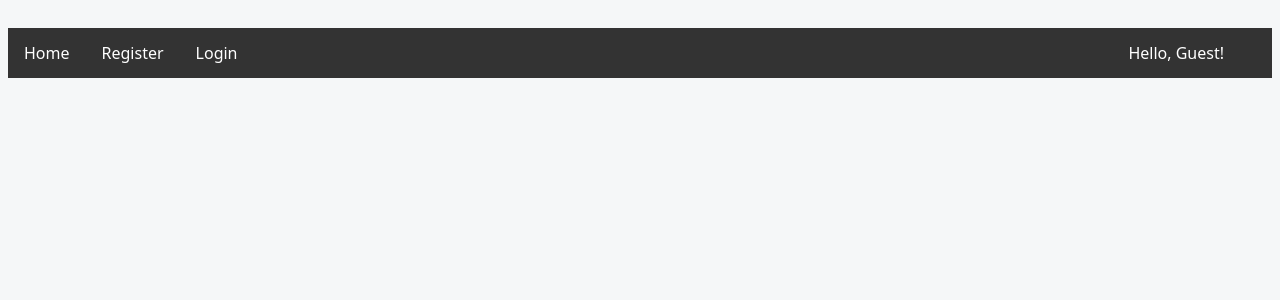
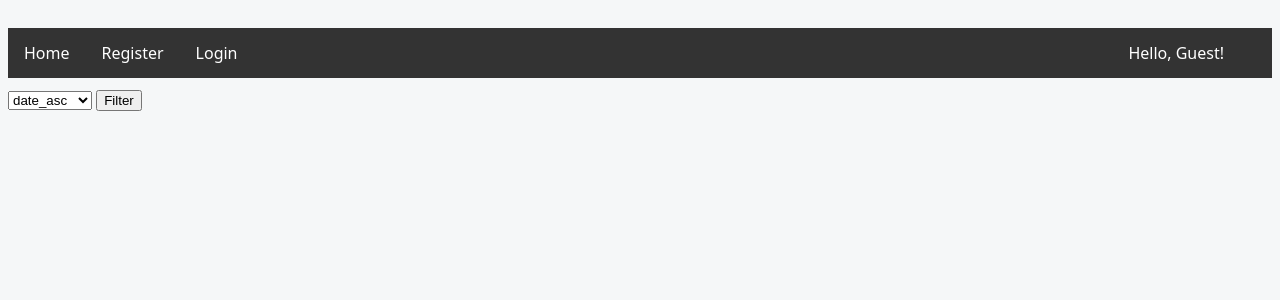
Before and after one commit to ArryJ/BlogWebApp, a Flask app: page / in a window 1280 px wide. Shown: the top 300 px of the page. Run offline with Flask 2, Linux system fonts and the light colour scheme; data that the repository does not hold is empty.

Commit message:
Filter Added

```diff
--- a/blog/forms.py
+++ b/blog/forms.py
@@ -1,5 +1,5 @@
 from flask_wtf import FlaskForm
-from wtforms import StringField,EmailField, PasswordField, SubmitField, IntegerField
+from wtforms import StringField,EmailField, PasswordField, SubmitField, IntegerField, SelectField
 from wtforms.validators import DataRequired, EqualTo, ValidationError, Regexp, NumberRange
 from blog.models import User
 
@@ -29,3 +29,7 @@ class CommentForm(FlaskForm):
 class RatingForm(FlaskForm):
   stars = IntegerField('Stars', validators=[DataRequired(), NumberRange(min=0,max=5)])
   submit = SubmitField('Add Rating')
+
+class SortForm(FlaskForm):
+    sort_by = SelectField(u'Sort By Date', choices=[('1', 'date_asc'), ('2', 'date_desc')])
+    submit = SubmitField('Filter')
--- a/blog/routes.py
+++ b/blog/routes.py
@@ -1,16 +1,21 @@
 from flask import render_template, url_for, request, redirect, flash
 from blog import app, db
 from blog.models import User, Post, Comment, Rating
-from blog.forms import RegistrationForm, LoginForm, CommentForm, RatingForm
+from blog.forms import RegistrationForm, LoginForm, CommentForm, RatingForm, SortForm
 from flask_login import login_required, login_user, logout_user, current_user
 from sqlalchemy import exc
 
 @app.route("/")
 
-@app.route("/home")
+@app.route("/home",methods=['GET','POST'])
 def home():
   posts=Post.query.all()
-  return render_template('home.html',posts=posts)
+  form = SortForm()
+  if form.is_submitted():
+    if form.sort_by.data == '2':
+      posts = Post.query.order_by(Post.date.desc()).all()
+    redirect(url_for('home'))
+  return render_template('home.html',posts=posts,form=form)
 
 
 @app.route("/post/<int:post_id>")
--- a/blog/templates/home.html
+++ b/blog/templates/home.html
@@ -1,4 +1,10 @@
 {% extends "layout.html" %} {% block content %}
+<div class="filter">
+  <form action="" method="POST">
+    {{form.csrf_token}} {{form.sort_by}}
+    <input type="submit" value="Filter" class="FilterBtn" />
+  </form>
+</div>
 
 <div class="blog_post">
   {% for post in posts %}
```
